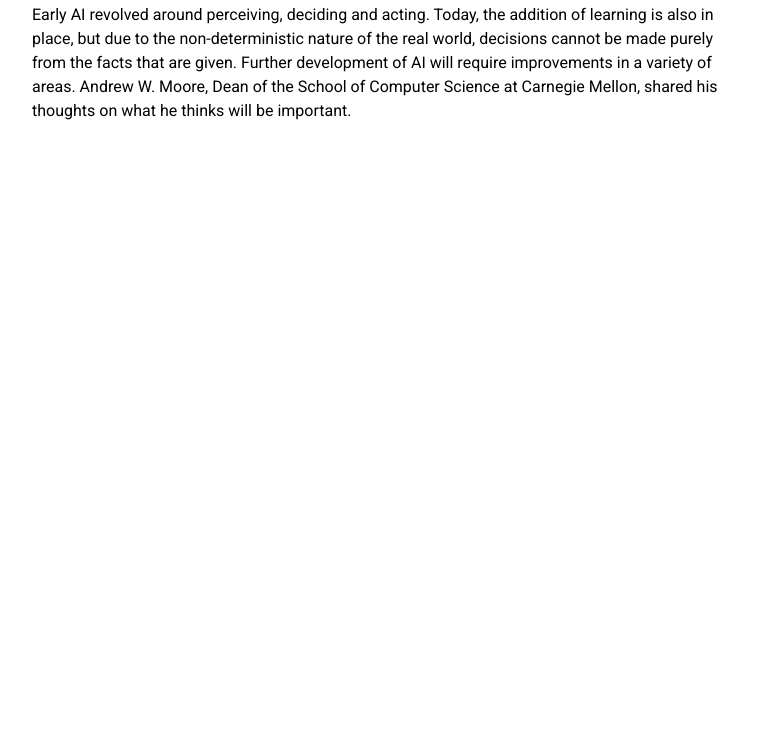
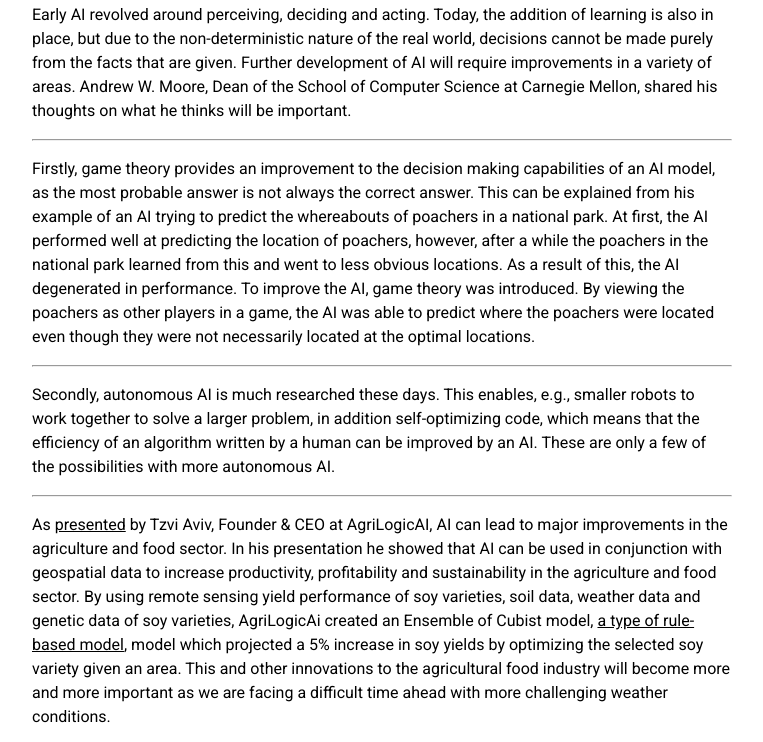
Before and after one commit to Aldyaz1468/html-activity-1, a plain HTML site: page index.html in a window 1280 px wide. Shown: the part 380-1122 px from the top of the page, without its empty margins (258-1021 px from the left). Before the commit the page ends 800 px from the top, so only its background shows below. Drawn offline with Linux system fonts and the light colour scheme.

Commit message:
sampe penambahan gambar pertama

```diff
--- a/index.html
+++ b/index.html
@@ -45,7 +45,31 @@
       require improvements in a variety of areas. Andrew W. Moore, Dean of the School of Computer Science at Carnegie Mellon, shared his
       thoughts on what he thinks will be important.
     </p>
-
+    <hr>
+    <p>
+      Firstly, game theory provides an improvement to the decision making capabilities of an AI model, as the most probable answer is not
+      always the correct answer. This can be explained from his example of an AI trying to predict the whereabouts of poachers in a national
+      park. At first, the AI performed well at predicting the location of poachers, however, after a while the poachers in the national park
+      learned from this and went to less obvious locations. As a result of this, the AI degenerated in performance. To improve the AI, game
+      theory was introduced. By viewing the poachers as other players in a game, the AI was able to predict where the poachers were located
+      even though they were not necessarily located at the optimal locations.
+    </p>
+    <hr>
+    <p>
+      Secondly, autonomous AI is much researched these days. This enables, e.g., smaller robots to work together to solve a larger problem,
+      in addition self-optimizing code, which means that the efficiency of an algorithm written by a human can be improved by an AI. These are
+      only a few of the possibilities with more autonomous AI.
+    </p>
+    <hr>
+    <p>
+      As <u>presented</u> by Tzvi Aviv, Founder & CEO at AgriLogicAI, AI can lead to major improvements in the agriculture and food sector. In his
+      presentation he showed that AI can be used in conjunction with geospatial data to increase productivity, profitability and sustainability
+      in the agriculture and food sector. By using remote sensing yield performance of soy varieties, soil data, weather data and genetic data
+      of soy varieties, AgriLogicAi created an Ensemble of Cubist model, <u>a type of rule-based model</u>, model which projected a 5% increase in
+      soy yields by optimizing the selected soy variety given an area. This and other innovations to the agricultural food industry will
+      become more and more important as we are facing a difficult time ahead with more challenging weather conditions.
+    </p>
+    <img src="img1.webp" alt="">
   </div>
 </body>
 
```
